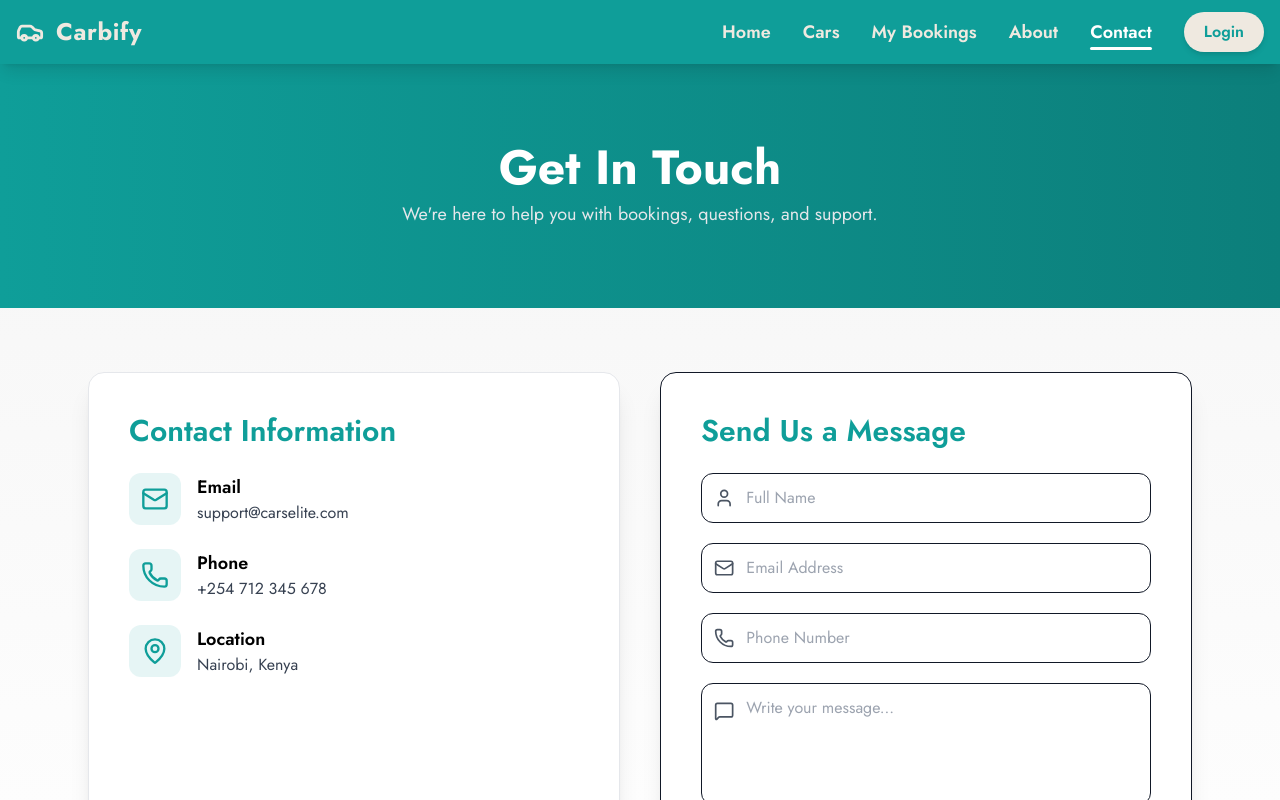
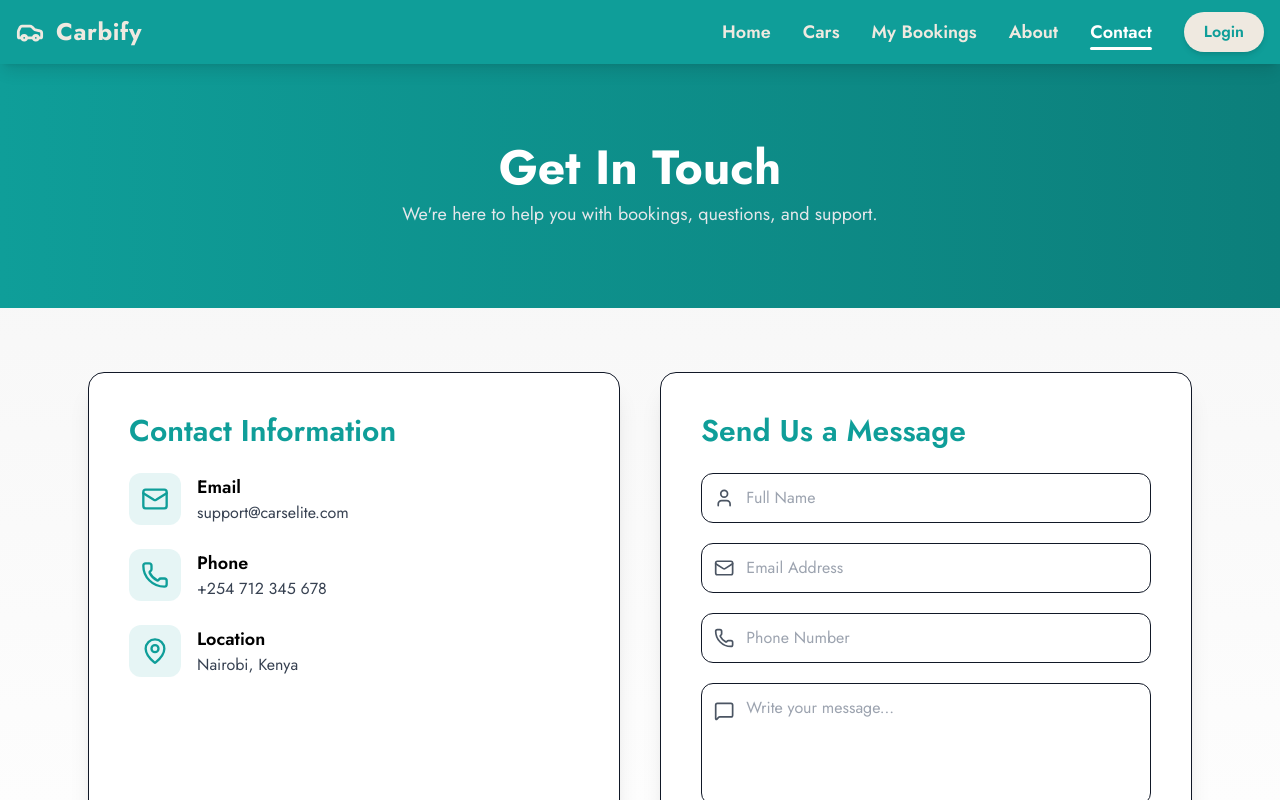
Before and after one commit to Griffinsshem/Carbify, a Next.js app: page /contact in a window 1280 px wide. Shown: the top 800 px of the page. Built offline with nearby package versions, Linux system fonts and the light colour scheme.

Commit message:
feat: update the border of contact information

```diff
--- a/src/app/contact/page.js
+++ b/src/app/contact/page.js
@@ -72,7 +72,7 @@ export default function ContactPage() {
       {/* Contact Section */}
       <div className="max-w-6xl mx-auto px-6 py-16 grid md:grid-cols-2 gap-10">
         {/* Contact Info */}
-        <div className="bg-white p-10 rounded-2xl shadow-xl border border-gray-200">
+        <div className="bg-white p-10 rounded-2xl shadow-xl border border-gray-900">
           <h2 className="text-3xl font-semibold text-[#0F9E99] mb-6">
             Contact Information
           </h2>
```
